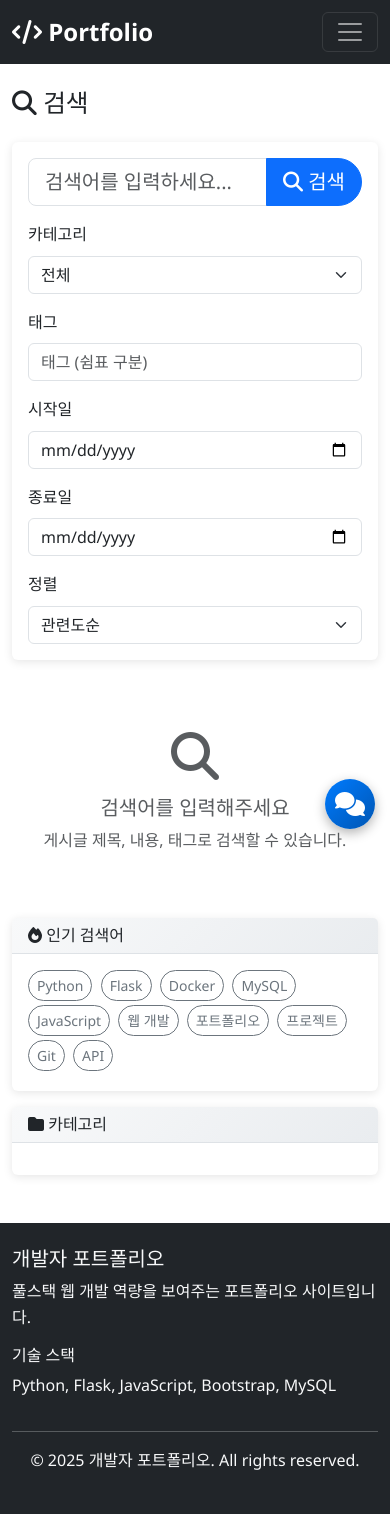
After one commit to oofy-sotry/portfolio, a Flask app: page /search/ in a window 390 px wide. The commit adds this page. Run offline with Flask 3, Linux system fonts and the light colour scheme; parts of the project's set-up code (start-up, migrations or seed data) failed here and were passed over; some libraries are stand-ins or nearby versions.

Commit message:
검색 페이지 템플릿 생성 및 라우트 URL 수정
- search/advanced.html 템플릿 생성 (ES 고급검색 UI)
- Blueprint url_prefix와 중복되던 라우트 경로 수정
  /search/search → /search, /search/api/search/* → /search/api/*
- base.html 네비게이션에 검색 링크 추가

Co-Authored-By: Claude Opus 4.6 (1M context) <noreply@anthropic.com>

```diff
--- a/app/routes/search.py
+++ b/app/routes/search.py
@@ -13,7 +13,7 @@ search_bp = Blueprint('search', __name__)
 es_service = ElasticsearchService()
 llm_service = LLMService()
 
-@search_bp.route('/search')
+@search_bp.route('/')
 def advanced_search():
     """고급 검색 페이지"""
     query = request.args.get('q', '')
@@ -74,7 +74,7 @@ def advanced_search():
                          date_to=date_to,
                          sort_by=sort_by)
 
-@search_bp.route('/api/search/suggestions')
+@search_bp.route('/api/suggestions')
 def search_suggestions():
     """검색어 자동완성 API"""
     query = request.args.get('q', '')
@@ -85,7 +85,7 @@ def search_suggestions():
     suggestions = es_service.get_suggestions(query, size=10)
     return jsonify([s['text'] for s in suggestions])
 
-@search_bp.route('/api/search/related')
+@search_bp.route('/api/related')
 def related_documents():
     """관련 문서 추천 API"""
     doc_id = request.args.get('id')
@@ -96,13 +96,13 @@ def related_documents():
     related_docs = es_service.get_related_documents(doc_id, size=5)
     return jsonify(related_docs)
 
-@search_bp.route('/api/search/popular')
+@search_bp.route('/api/popular')
 def popular_searches():
     """인기 검색어 API"""
     popular = es_service.get_popular_searches()
     return jsonify(popular)
 
-@search_bp.route('/search/ai')
+@search_bp.route('/ai')
 def ai_search():
     """AI 기반 검색"""
     query = request.args.get('q', '')
@@ -143,7 +143,7 @@ def ai_search():
         'mode': mode
     })
 
-@search_bp.route('/search/semantic')
+@search_bp.route('/semantic')
 def semantic_search():
     """의미 기반 검색"""
     query = request.args.get('q', '')
--- a/app/templates/base.html
+++ b/app/templates/base.html
@@ -39,6 +39,11 @@
                     </li>
                     <li class="nav-item">
                         <a class="nav-link require-login" href="{{ url_for('main.contact') }}">연락처</a>
+                    </li>
+                    <li class="nav-item">
+                        <a class="nav-link" href="{{ url_for('search.advanced_search') }}">
+                            <i class="fas fa-search"></i> 검색
+                        </a>
                     </li>
                     {% if current_user.is_authenticated and current_user.is_admin %}
                     <li class="nav-item dropdown">
--- /dev/null
+++ b/app/templates/search/advanced.html
@@ -0,0 +1,172 @@
+{% extends "base.html" %}
+
+{% block title %}검색{% if query %} - {{ query }}{% endif %}{% endblock %}
+
+{% block content %}
+<div class="container mt-4">
+    <h2 class="mb-4"><i class="fas fa-search"></i> 검색</h2>
+
+    <!-- 검색 폼 -->
+    <div class="card mb-4">
+        <div class="card-body">
+            <form method="GET" action="{{ url_for('search.advanced_search') }}">
+                <!-- 검색어 입력 -->
+                <div class="input-group mb-3">
+                    <input type="text" name="q" class="form-control form-control-lg"
+                           placeholder="검색어를 입력하세요..." value="{{ query }}"
+                           id="searchInput" autocomplete="off">
+                    <button type="submit" class="btn btn-primary btn-lg">
+                        <i class="fas fa-search"></i> 검색
+                    </button>
+                </div>
+
+                <!-- 필터 옵션 -->
+                <div class="row g-3">
+                    <div class="col-md-3">
+                        <label class="form-label">카테고리</label>
+                        <select name="category" class="form-select">
+                            <option value="">전체</option>
+                            {% for cat in categories %}
+                            <option value="{{ cat.name }}" {% if selected_category == cat.name %}selected{% endif %}>
+                                {{ cat.name }}
+                            </option>
+                            {% endfor %}
+                        </select>
+                    </div>
+                    <div class="col-md-3">
+                        <label class="form-label">태그</label>
+                        <input type="text" name="tags" class="form-control"
+                               placeholder="태그 (쉼표 구분)" value="{{ selected_tags }}">
+                    </div>
+                    <div class="col-md-2">
+                        <label class="form-label">시작일</label>
+                        <input type="date" name="date_from" class="form-control" value="{{ date_from }}">
+                    </div>
+                    <div class="col-md-2">
+                        <label class="form-label">종료일</label>
+                        <input type="date" name="date_to" class="form-control" value="{{ date_to }}">
+                    </div>
+                    <div class="col-md-2">
+                        <label class="form-label">정렬</label>
+                        <select name="sort" class="form-select">
+                            <option value="relevance" {% if sort_by == 'relevance' %}selected{% endif %}>관련도순</option>
+                            <option value="latest" {% if sort_by == 'latest' %}selected{% endif %}>최신순</option>
+                            <option value="popular" {% if sort_by == 'popular' %}selected{% endif %}>인기순</option>
+                        </select>
+                    </div>
+                </div>
+            </form>
+        </div>
+    </div>
+
+    <div class="row">
+        <!-- 검색 결과 -->
+        <div class="col-md-8">
+            {% if query %}
+                <p class="text-muted mb-3">
+                    "<strong>{{ query }}</strong>"에 대한 검색 결과 <strong>{{ total }}</strong>건
+                </p>
+
+                {% if results %}
+                    {% for hit in results %}
+                    <div class="card mb-3">
+                        <div class="card-body">
+                            <h5 class="card-title">
+                                <a href="#" class="text-decoration-none">
+                                    {% if hit.highlight and hit.highlight.title %}
+                                        {{ hit.highlight.title[0]|safe }}
+                                    {% else %}
+                                        {{ hit._source.title }}
+                                    {% endif %}
+                                </a>
+                            </h5>
+                            <div class="card-text text-muted mb-2">
+                                {% if hit.highlight and hit.highlight.content %}
+                                    {% for fragment in hit.highlight.content %}
+                                        <p class="mb-1">...{{ fragment|safe }}...</p>
+                                    {% endfor %}
+                                {% else %}
+                                    <p>{{ hit._source.content[:200] }}...</p>
+                                {% endif %}
+                            </div>
+                            <div class="d-flex justify-content-between align-items-center">
+                                <div>
+                                    {% if hit._source.category %}
+                                    <span class="badge bg-info me-1">{{ hit._source.category }}</span>
+                                    {% endif %}
+                                    {% if hit._source.tags %}
+                                        {% if hit._source.tags is string %}
+                                            {% for tag in hit._source.tags.split(',') %}
+                                            <span class="badge bg-secondary me-1">{{ tag.strip() }}</span>
+                                            {% endfor %}
+                                        {% else %}
+                                            {% for tag in hit._source.tags %}
+                                            <span class="badge bg-secondary me-1">{{ tag }}</span>
+                                            {% endfor %}
+                                        {% endif %}
+                                    {% endif %}
+                                </div>
+                                <small class="text-muted">
+                                    {% if hit._source.created_at %}
+                                        {{ hit._source.created_at[:10] }}
+                                    {% endif %}
+                                </small>
+                            </div>
+                        </div>
+                    </div>
+                    {% endfor %}
+                {% else %}
+                    <div class="text-center py-5">
+                        <i class="fas fa-search fa-3x text-muted mb-3"></i>
+                        <h5 class="text-muted">검색 결과가 없습니다</h5>
+                        <p class="text-muted">다른 검색어로 시도해보세요.</p>
+                    </div>
+                {% endif %}
+            {% else %}
+                <div class="text-center py-5">
+                    <i class="fas fa-search fa-3x text-muted mb-3"></i>
+                    <h5 class="text-muted">검색어를 입력해주세요</h5>
+                    <p class="text-muted">게시글 제목, 내용, 태그로 검색할 수 있습니다.</p>
+                </div>
+            {% endif %}
+        </div>
+
+        <!-- 사이드바 -->
+        <div class="col-md-4">
+            <!-- 인기 검색어 -->
+            {% if popular_searches %}
+            <div class="card mb-3">
+                <div class="card-header">
+                    <h6 class="mb-0"><i class="fas fa-fire"></i> 인기 검색어</h6>
+                </div>
+                <div class="card-body">
+                    {% for keyword in popular_searches %}
+                    <a href="{{ url_for('search.advanced_search', q=keyword) }}"
+                       class="btn btn-outline-secondary btn-sm me-1 mb-1">{{ keyword }}</a>
+                    {% endfor %}
+                </div>
+            </div>
+            {% endif %}
+
+            <!-- 카테고리 -->
+            <div class="card">
+                <div class="card-header">
+                    <h6 class="mb-0"><i class="fas fa-folder"></i> 카테고리</h6>
+                </div>
+                <div class="card-body">
+                    <ul class="list-unstyled mb-0">
+                        {% for cat in categories %}
+                        <li class="mb-2">
+                            <a href="{{ url_for('search.advanced_search', q=query, category=cat.name) }}"
+                               class="text-decoration-none {% if selected_category == cat.name %}fw-bold{% endif %}">
+                                {{ cat.name }}
+                            </a>
+                        </li>
+                        {% endfor %}
+                    </ul>
+                </div>
+            </div>
+        </div>
+    </div>
+</div>
+{% endblock %}
```
